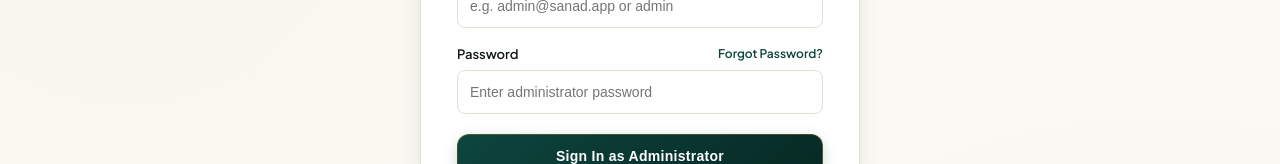
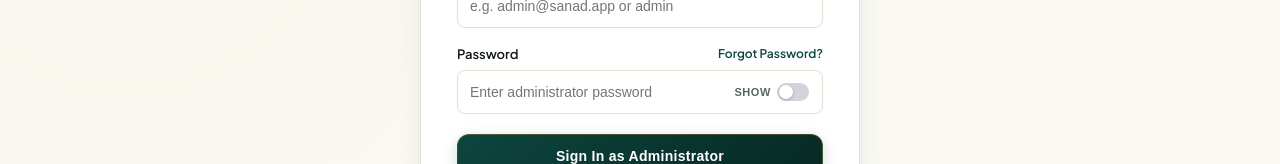
Before and after one commit to mohammadkhizer/sanad, a Next.js app in the folder apps/web/: page /login in a window 1280 px wide. Shown: the part 390-554 px from the top of the page. Built offline with nearby package versions, Linux system fonts and the light colour scheme; no server answers.

Commit message:
feat(web): add show and hide password toggle switch component

```diff
--- a/apps/web/src/app/globals.css
+++ b/apps/web/src/app/globals.css
@@ -62,6 +62,11 @@ body {
 
 img, video, canvas, svg {
   max-width: 100%;
+}
+
+input::-ms-reveal,
+input::-ms-clear {
+  display: none;
 }
 
 a {
--- a/apps/web/src/app/login/page.tsx
+++ b/apps/web/src/app/login/page.tsx
@@ -5,6 +5,7 @@ import Link from 'next/link';
 import { useRouter } from 'next/navigation';
 import Header from '../../components/Header';
 import Footer from '../../components/Footer';
+import PasswordInput from '../../components/PasswordInput';
 import { webApi } from '../../lib/api';
 import { useAuth } from '../../context/AuthContext';
 
@@ -186,22 +187,11 @@ export default function LoginPage() {
                     Forgot Password?
                   </Link>
                 </div>
-                <input
-                  type="password"
+                <PasswordInput
                   required
                   value={password}
                   onChange={(e) => setPassword(e.target.value)}
                   placeholder="Enter administrator password"
-                  style={{
-                    width: '100%',
-                    height: '44px',
-                    padding: '0 12px',
-                    borderRadius: 'var(--radius-sm)',
-                    border: '1px solid var(--color-border)',
-                    fontSize: '14px',
-                    color: 'var(--color-charcoal)',
-                    backgroundColor: 'var(--color-white)',
-                  }}
                 />
               </div>
 
--- /dev/null
+++ b/apps/web/src/components/PasswordInput.tsx
@@ -0,0 +1,117 @@
+'use client';
+
+import React, { useState } from 'react';
+
+interface PasswordInputProps extends React.InputHTMLAttributes<HTMLInputElement> {
+  wrapperStyle?: React.CSSProperties;
+}
+
+export default function PasswordInput({
+  wrapperStyle,
+  style,
+  id,
+  placeholder = 'Enter password',
+  required = false,
+  value,
+  onChange,
+  autoComplete = 'current-password',
+  ...rest
+}: PasswordInputProps) {
+  const [showPassword, setShowPassword] = useState(false);
+
+  return (
+    <div
+      style={{
+        position: 'relative',
+        width: '100%',
+        ...wrapperStyle,
+      }}
+    >
+      <input
+        {...rest}
+        id={id}
+        type={showPassword ? 'text' : 'password'}
+        required={required}
+        value={value}
+        onChange={onChange}
+        placeholder={placeholder}
+        autoComplete={autoComplete}
+        style={{
+          width: '100%',
+          height: '44px',
+          padding: '0 90px 0 12px',
+          borderRadius: 'var(--radius-sm)',
+          border: '1px solid var(--color-border)',
+          fontSize: '14px',
+          color: 'var(--color-charcoal)',
+          backgroundColor: 'var(--color-white)',
+          outline: 'none',
+          boxSizing: 'border-box',
+          transition: 'border-color 0.2s ease, box-shadow 0.2s ease',
+          ...style,
+        }}
+      />
+      <button
+        type="button"
+        onClick={() => setShowPassword((prev) => !prev)}
+        aria-label={showPassword ? 'Hide password' : 'Show password'}
+        aria-pressed={showPassword}
+        title={showPassword ? 'Hide password' : 'Show password'}
+        style={{
+          position: 'absolute',
+          right: '8px',
+          top: '50%',
+          transform: 'translateY(-50%)',
+          display: 'inline-flex',
+          alignItems: 'center',
+          gap: '6px',
+          background: 'transparent',
+          border: 'none',
+          padding: '4px 6px',
+          cursor: 'pointer',
+          borderRadius: 'var(--radius-sm)',
+          userSelect: 'none',
+        }}
+      >
+        <span
+          style={{
+            fontSize: '11px',
+            fontWeight: 700,
+            letterSpacing: '0.6px',
+            textTransform: 'uppercase',
+            color: showPassword ? 'var(--color-emerald)' : 'var(--color-muted)',
+            transition: 'color 0.2s ease',
+          }}
+        >
+          {showPassword ? 'Hide' : 'Show'}
+        </span>
+        <span
+          style={{
+            width: '32px',
+            height: '18px',
+            backgroundColor: showPassword ? 'var(--color-emerald)' : '#D1D5DB',
+            borderRadius: '999px',
+            display: 'inline-flex',
+            alignItems: 'center',
+            padding: '2px',
+            transition: 'background-color 0.2s ease',
+            boxSizing: 'border-box',
+          }}
+        >
+          <span
+            style={{
+              width: '14px',
+              height: '14px',
+              backgroundColor: '#FFFFFF',
+              borderRadius: '50%',
+              boxShadow: '0 1px 3px rgba(0, 0, 0, 0.25)',
+              transform: showPassword ? 'translateX(14px)' : 'translateX(0)',
+              transition: 'transform 0.2s cubic-bezier(0.4, 0, 0.2, 1)',
+              display: 'block',
+            }}
+          />
+        </span>
+      </button>
+    </div>
+  );
+}
```
Also changed, not shown: apps/web/src/app/forgot-password/page.tsx (+5 -20 lines).
